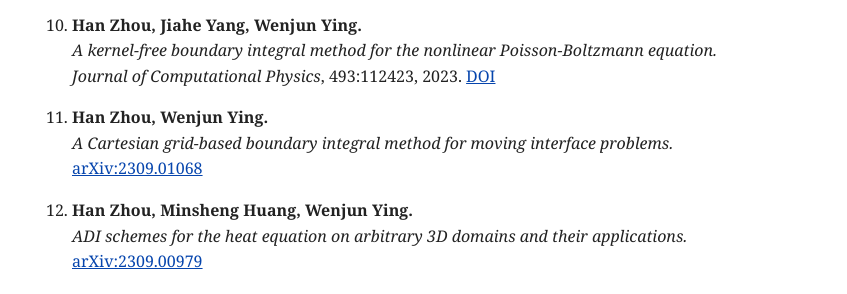
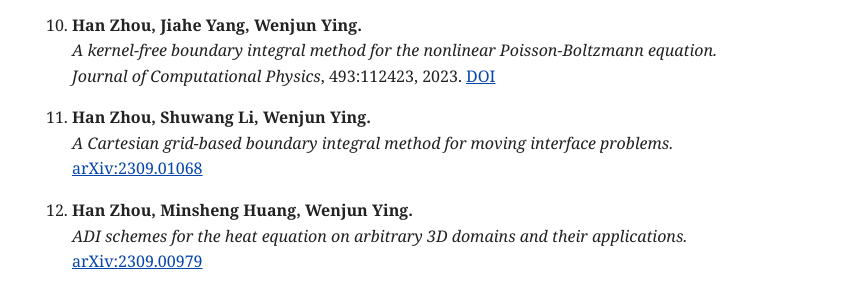
Before and after one commit to han-zhou-math/han-zhou-math.github.io, a Jekyll site: the page built from index.md, in a window 1280 px wide and 900 px high, scrolled down 1550 px. Shown: the part 154-448 px from the top of the window, without its empty margins (208-1055 px from the left). Built offline with Jekyll 4.4.1, drawn with Linux system fonts in a browser that asks for light colours.

```diff
--- a/index.md
+++ b/index.md
@@ -59,7 +59,7 @@ My research focuses on partial differential equations arising in physical and bi
    *A kernel-free boundary integral method for the nonlinear Poisson-Boltzmann equation.*
    *Journal of Computational Physics*, 493:112423, 2023. [DOI](https://doi.org/10.1016/j.jcp.2023.112423)
 
-11. **Han Zhou, Wenjun Ying.**
+11. **Han Zhou, Shuwang Li, Wenjun Ying.**
    *A Cartesian grid-based boundary integral method for moving interface problems.*
    [arXiv:2309.01068](https://doi.org/10.48550/arXiv.2309.01068)
 
```
Also changed, not shown: research.md (+1 -1 lines), 1 other file.
